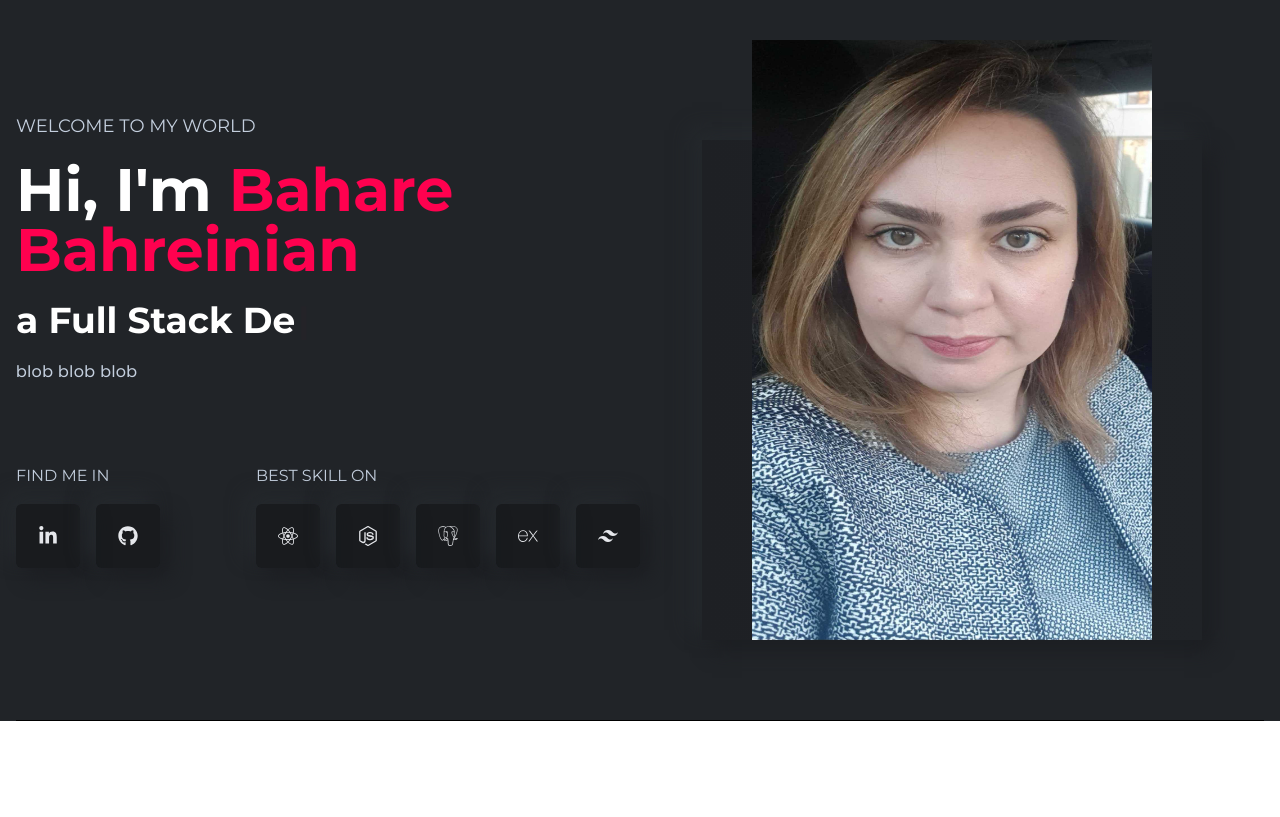
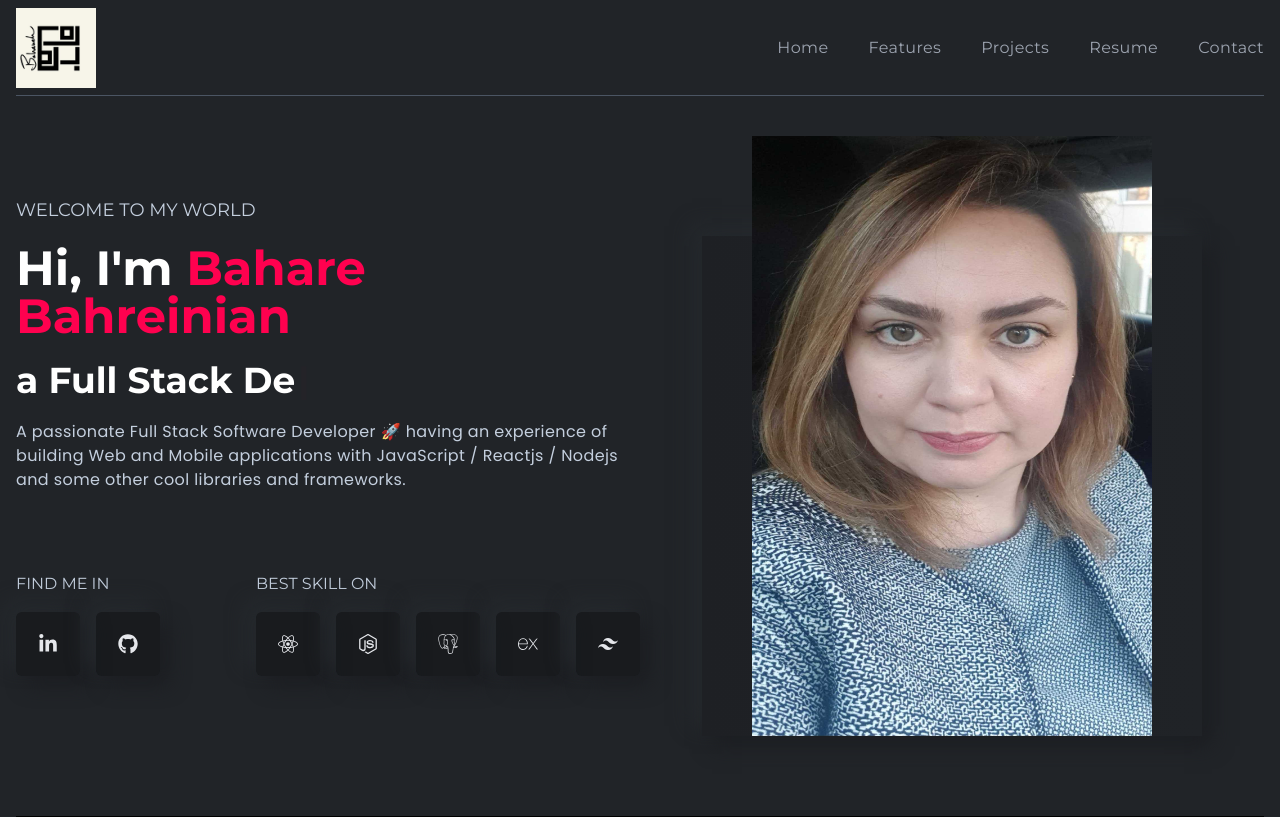
Before and after one commit to Bahare09/portfolio-Bahare, a React (Create React App) app in the folder portfolio/: page / in a window 1280 px wide. Built offline with nearby package versions, Linux system fonts and the light colour scheme.

Commit message:
update banner

```diff
--- a/portfolio/src/App.js
+++ b/portfolio/src/App.js
@@ -4,14 +4,14 @@
 // import Features from "./components/features/Features";
 // import Footer from "./components/footer/Footer";
 // import FooterBottom from "./components/footer/FooterBottom";
-// import Navbar from "./components/navbar/Navbar";
+import Navbar from "./components/navbar/Navbar";
 // //import Projects from "./components/projects/Projects";
 // //import Resume from "./components/resume/Resume";
 
 function App() {
   return (
     <div className="w-full h-auto bg-bodyColor text-lightText px-4">
-      {/* <Navbar /> */}
+      <Navbar />
       <div className="max-w-screen-xl mx-auto">
         <Banner />
         {/* <Features />
--- a/portfolio/src/components/banner/LeftBanner.js
+++ b/portfolio/src/components/banner/LeftBanner.js
@@ -14,7 +14,7 @@
     <div className="w-full lgl:w-1/2 flex flex-col gap-20">
       <div className="flex flex-col gap-5">
         <h4 className=" text-lg font-normal">WELCOME TO MY WORLD</h4>
-        <h1 className="text-6xl font-bold text-white">
+        <h1 className="text-5xl font-bold text-white">
           Hi, I'm{" "}
           <span className="text-designColor capitalize">Bahare Bahreinian</span>
         </h1>
@@ -27,7 +27,9 @@
           />
         </h2>
         <p className="text-base font-bodyFont leading-6 tracking-wide">
-          blob blob blob
+          A passionate Full Stack Software Developer 🚀 having an experience of
+          building Web and Mobile applications with JavaScript / Reactjs /
+          Nodejs and some other cool libraries and frameworks.
         </p>
       </div>
       {/* Media */}
--- /dev/null
+++ b/portfolio/src/components/navbar/Navbar.js
@@ -0,0 +1,103 @@
+import React, { useState } from "react";
+import { Link } from "react-scroll";
+import { FiMenu } from "react-icons/fi";
+import { MdClose } from "react-icons/md";
+import { FaFacebookF, FaTwitter, FaLinkedinIn } from "react-icons/fa";
+import { logo } from "../../assets/index";
+import { navLinksdata } from "../../constants";
+
+const Navbar = () => {
+  const [showMenu, setShowMenu] = useState(false);
+  return (
+    <div className="w-full h-24 sticky top-0 z-50 bg-bodyColor mx-auto flex justify-between items-center font-titleFont border-b-[1px] border-b-gray-600">
+      <div>
+        <img src={logo} alt="logo" className="w-20 " />
+      </div>
+      <div>
+        <ul className="hidden mdl:inline-flex items-center gap-6 lg:gap-10">
+          {navLinksdata.map(({ _id, title, link }) => (
+            <li
+              className="text-base font-normal text-gray-400 tracking-wide cursor-pointer hover:text-designColor duration-300"
+              key={_id}
+            >
+              <Link
+                activeClass="active"
+                to={link}
+                spy={true}
+                smooth={true}
+                offset={-70}
+                duration={500}
+              >
+                {title}
+              </Link>
+            </li>
+          ))}
+        </ul>
+        <span
+          onClick={() => setShowMenu(!showMenu)}
+          className="text-xl mdl:hidden bg-black w-10 h-10 inline-flex items-center justify-center rounded-full text-designColor cursor-pointer"
+        >
+          <FiMenu />
+        </span>
+        {showMenu && (
+          <div className="w-[80%] h-screen overflow-scroll absolute top-0 left-0 bg-gray-900 p-4 scrollbar-hide">
+            <div className="flex flex-col gap-8 py-2 relative">
+              <div>
+                <img className="w-32" src={logo} alt="logo" />
+                <p className="text-sm text-gray-400 mt-2">
+                  Lorem ipsum dolor sit, amet consectetur adipisicing elit.
+                  Earum soluta perspiciatis molestias enim cum repellat, magnam
+                  exercitationem distinctio aliquid nam.
+                </p>
+              </div>
+              <ul className="flex flex-col gap-4">
+                {navLinksdata.map((item) => (
+                  <li
+                    key={item._id}
+                    className="text-base font-normal text-gray-400 tracking-wide cursor-pointer hover:text-designColor duration-300"
+                  >
+                    <Link
+                      onClick={() => setShowMenu(false)}
+                      activeClass="active"
+                      to={item.link}
+                      spy={true}
+                      smooth={true}
+                      offset={-70}
+                      duration={500}
+                    >
+                      {item.title}
+                    </Link>
+                  </li>
+                ))}
+              </ul>
+              <div className="flex flex-col gap-4">
+                <h2 className="text-base uppercase font-titleFont mb-4">
+                  Find me in
+                </h2>
+                <div className="flex gap-4">
+                  <span className="bannerIcon">
+                    <FaFacebookF />
+                  </span>
+                  <span className="bannerIcon">
+                    <FaTwitter />
+                  </span>
+                  <span className="bannerIcon">
+                    <FaLinkedinIn />
+                  </span>
+                </div>
+              </div>
+              <span
+                onClick={() => setShowMenu(false)}
+                className="absolute top-4 right-4 text-gray-400 hover:text-designColor duration-300 text-2xl cursor-pointer"
+              >
+                <MdClose />
+              </span>
+            </div>
+          </div>
+        )}
+      </div>
+    </div>
+  );
+};
+
+export default Navbar;
--- /dev/null
+++ b/portfolio/src/constants/index.js
@@ -0,0 +1,28 @@
+export const navLinksdata = [
+  {
+    _id: 1001,
+    title: "Home",
+    link: "home",
+  },
+  {
+    _id: 1002,
+    title: "Features",
+    link: "features",
+  },
+  {
+    _id: 1003,
+    title: "Projects",
+    link: "projects",
+  },
+  {
+    _id: 1004,
+    title: "Resume",
+    link: "resume",
+  },
+
+  {
+    _id: 1006,
+    title: "Contact",
+    link: "contact",
+  },
+];
```
